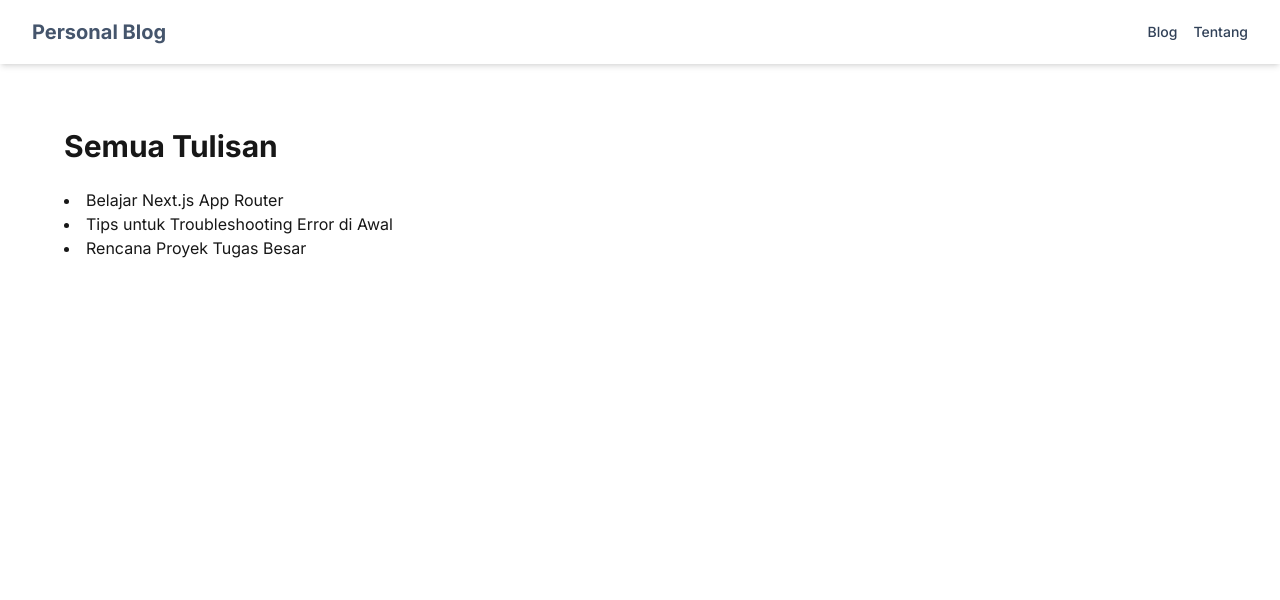
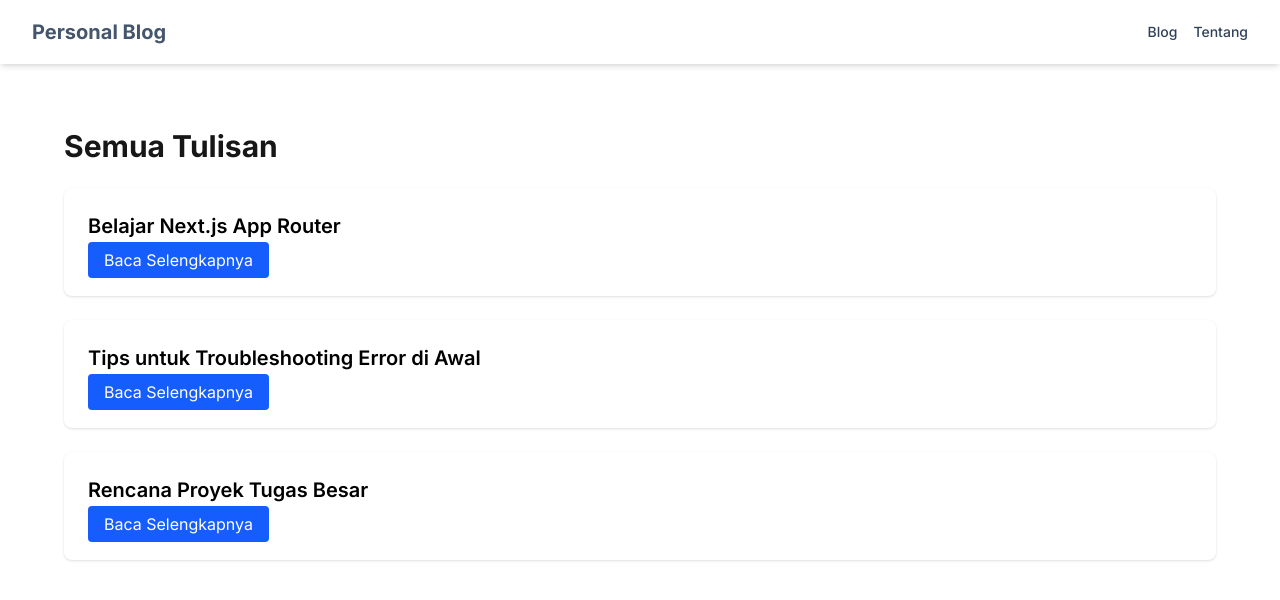
Before and after one commit to aasum-a/my-personal-blog, a Next.js app: page /blog in a window 1280 px wide. Shown: the top 600 px of the page. Built offline with nearby package versions, Linux system fonts and the light colour scheme.

Commit message:
Enhance blog page layout with card-style article previews and improve detail page content display

```diff
--- a/src/app/blog/page.tsx
+++ b/src/app/blog/page.tsx
@@ -3,18 +3,42 @@ import Link from "next/link";
 export default function BlogPage() {
   return (
     <main className="p-8">
-      <h1 className="text-3xl font-bold">Semua Tulisan</h1>
-      <ul className="mt-6 space-y-4 list-disc list-inside">
-        <Link href="/blog/belajar-react">
-          <li>Belajar Next.js App Router</li>
-        </Link>
-        <Link href="/blog/tips-troubleshooting">
-          <li>Tips untuk Troubleshooting Error di Awal</li>
-        </Link>
-        <Link href="/blog/rencana-proyek">
-          <li>Rencana Proyek Tugas Besar</li>
-        </Link>
-      </ul>
+      <h1 className="text-3xl font-bold mb-6">Semua Tulisan</h1>
+      <div className="grid gap-6">
+        <div className="bg-white rounded-lg shadow p-6 hover:shadow-lg transition">
+          <h2 className="text-xl text-black font-semibold mb-2">
+            Belajar Next.js App Router
+          </h2>
+          <Link
+            href="/blog/belajar-react"
+            className="mt-4 px-4 py-2 bg-blue-600 text-white rounded hover:bg-blue-700"
+          >
+            Baca Selengkapnya
+          </Link>
+        </div>
+        <div className="bg-white rounded-lg shadow p-6 hover:shadow-lg transition">
+          <h2 className="text-xl text-black font-semibold mb-2">
+            Tips untuk Troubleshooting Error di Awal
+          </h2>
+          <Link
+            href="/blog/tips-troubleshooting"
+            className="mt-4 px-4 py-2 bg-blue-600 text-white rounded hover:bg-blue-700"
+          >
+            Baca Selengkapnya
+          </Link>
+        </div>
+        <div className="bg-white rounded-lg shadow p-6 hover:shadow-lg transition">
+          <h2 className="text-xl text-black font-semibold mb-2">
+            Rencana Proyek Tugas Besar
+          </h2>
+          <Link
+            href="/blog/rencana-proyek"
+            className="mt-4 px-4 py-2 bg-blue-600 text-white rounded hover:bg-blue-700"
+          >
+            Baca Selengkapnya
+          </Link>
+        </div>
+      </div>
     </main>
   );
 }
```
